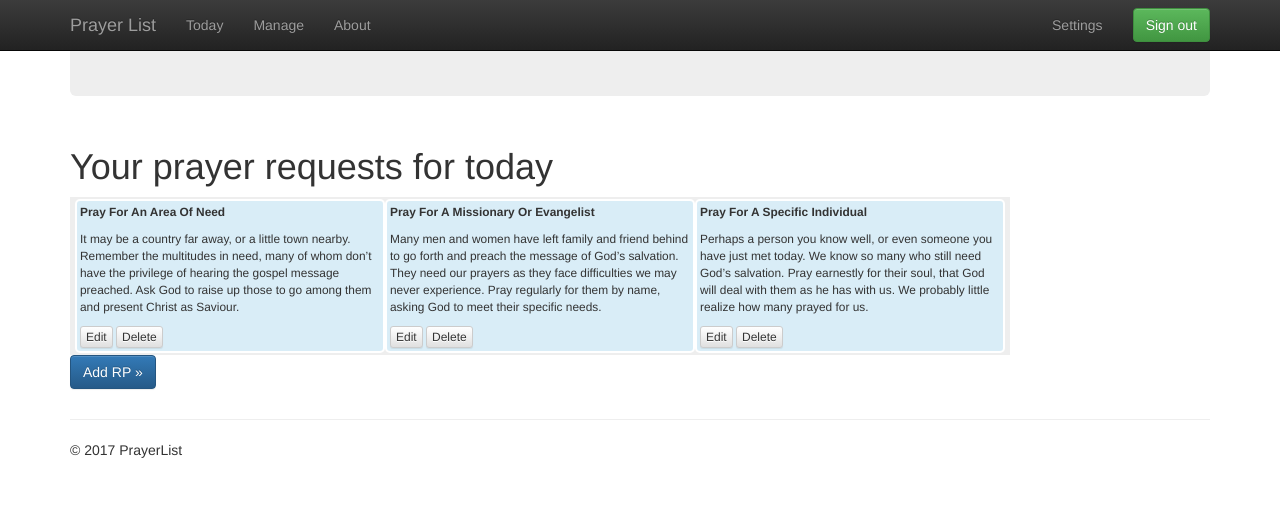
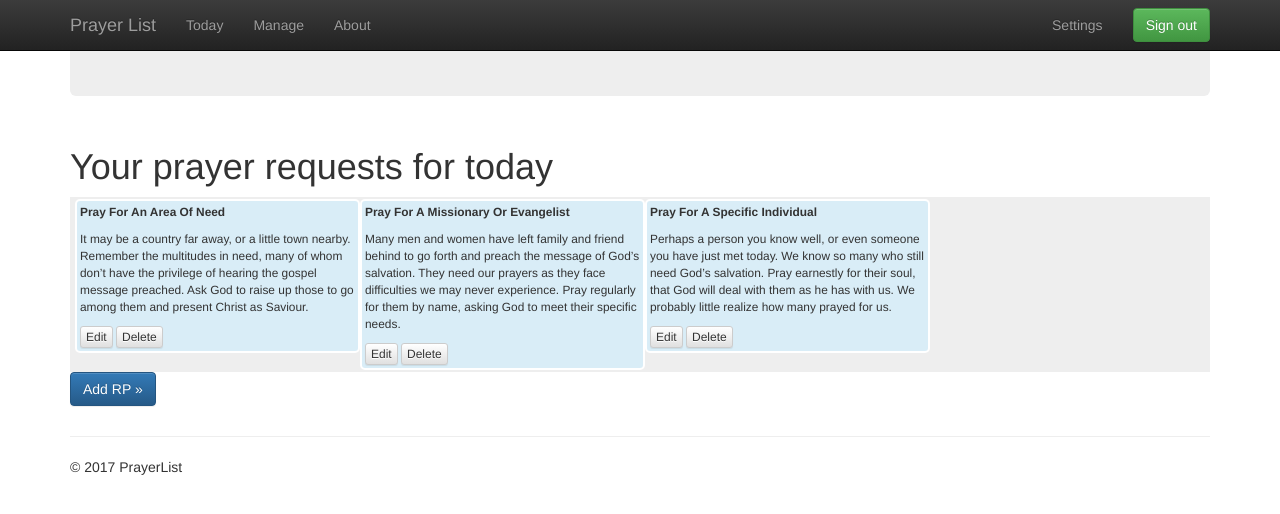
Before and after one commit to die2live/prayerlist, a Django app: page /today/ in a window 1280 px wide. Shown: the top 514 px of the page. Run offline with Django 3.2, Linux system fonts and the light colour scheme; the visitor is signed in with stand-in values (Sample User, id 1); data comes from the database, SQL or seed files in the repository; some libraries are stand-ins or nearby versions.

Commit message:
styles tweak

```diff
--- a/src/prayerlistapp/static/js/site.js
+++ b/src/prayerlistapp/static/js/site.js
@@ -7,7 +7,6 @@ $(document).ready(function () {
 
 	$('.grid').masonry({
 		itemSelector: '.grid-item',
-		columnWidth: 310,
 		percentPosition: true
 	});
 
--- a/src/prayerlistapp/static/styles/site.css
+++ b/src/prayerlistapp/static/styles/site.css
@@ -1,7 +1,7 @@
 * {box-sizing: border-box;}
 .grid {
   background: #EEE;
-  max-width: 940px;
+  max-width: 1140px;
   padding: 2px 5px;
 }
 .grid:after {
@@ -10,7 +10,7 @@
   clear: both;
 }
 .grid-item {
-  width: 310px;
+  width: 285px;
   height: auto;
   float: left;
   border: 2px solid #FFF;
```
